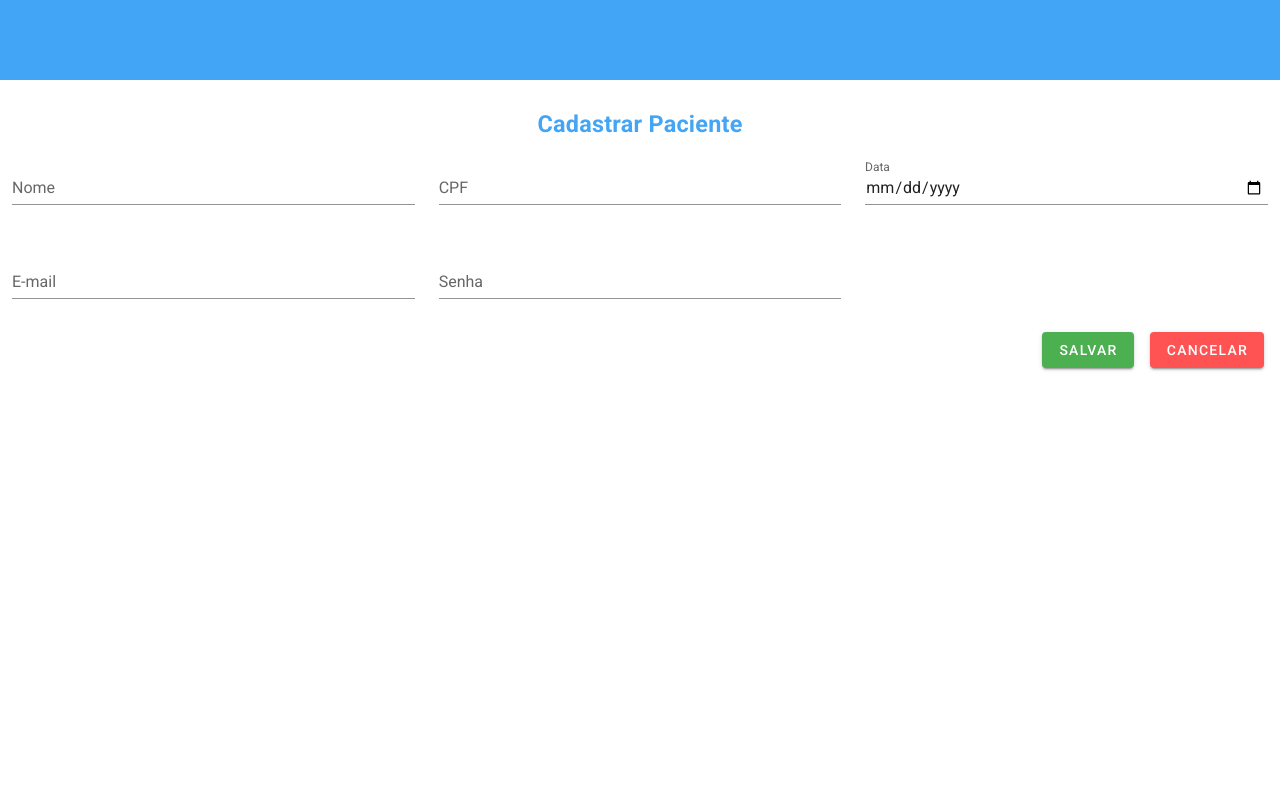
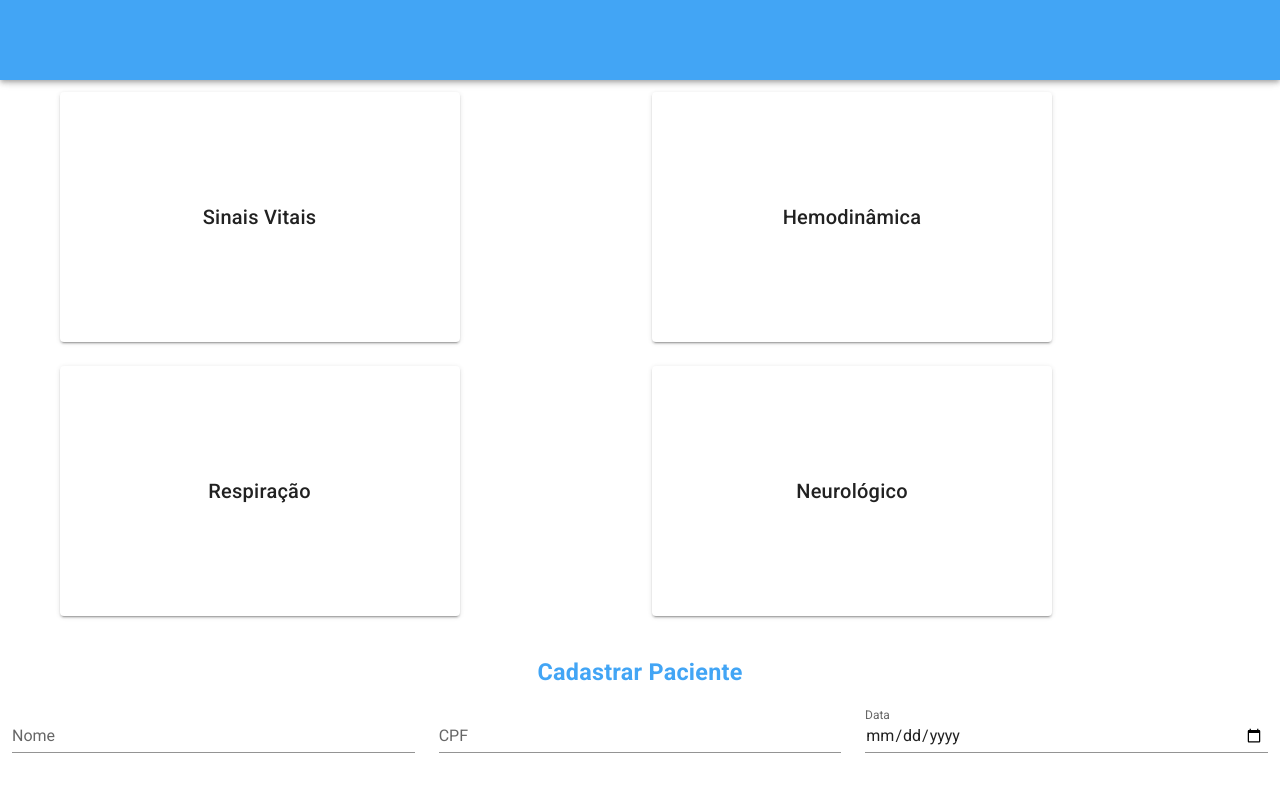
Before and after one commit to julioCesarRocha/efolhao-frontend, a Vue app: page / in a window 1280 px wide. Shown: the top 800 px of the page. Built offline with nearby package versions, Linux system fonts and the light colour scheme.

Commit message:
Pré implementação do VueRouter

```diff
--- a/package.json
+++ b/package.json
@@ -19,6 +19,7 @@
     "stream-browserify": "^3.0.0",
     "util": "^0.12.4",
     "vue": "^2.6.14",
+    "vue-router": "^3.6.5",
     "vuetify": "^2.6.0"
   },
   "devDependencies": {
--- a/src/App.vue
+++ b/src/App.vue
@@ -4,6 +4,7 @@
     <v-spacer></v-spacer>
     <!-- <PacientesComponent /> -->
      <!-- <SinaisVitais /> -->
+     <MenuComponent />
      <UsuarioComponent />
     <!-- <HemodinamicaApp /> -->
     <!-- <RespiracaoComponent /> -->
@@ -20,11 +21,13 @@ import NavbarApp from "./components/Navbar.vue";
 // import RespiracaoComponent from "./components/Respiracao.vue";
 // import LoginComponent from "./components/LoginComponent.vue";
 import UsuarioComponent from "./components/UsuarioComponent.vue";
+import MenuComponent from "./components/MenuComponent.vue";
 
 export default {
   components: {
     NavbarApp,
     UsuarioComponent,
+    MenuComponent,
     // SinaisVitais,
     // HemodinamicaApp
     // RespiracaoComponent
--- /dev/null
+++ b/src/components/MenuComponent.vue
@@ -0,0 +1,59 @@
+<template>
+    <v-container>
+      <v-row>
+        <v-col cols="12" md="6">
+          <v-card @click="redirectToForm1">
+            <v-card-title>Sinais Vitais</v-card-title>
+          </v-card>
+        </v-col>
+        <v-col cols="12" md="6">
+          <v-card @click="redirectToForm2">
+            <v-card-title>Hemodinâmica</v-card-title>
+          </v-card>
+        </v-col>
+      </v-row>
+      <v-row>
+        <v-col cols="12" md="6">
+          <v-card @click="redirectToForm3">
+            <v-card-title>Respiração</v-card-title>
+          </v-card>
+        </v-col>
+        <v-col cols="12" md="6">
+          <v-card @click="redirectToForm4">
+            <v-card-title>Neurológico</v-card-title>
+          </v-card>
+        </v-col>
+      </v-row>
+    </v-container>
+  </template>
+
+<script>
+  export default {
+    methods: {
+      redirectToForm1() {
+        this.$router.push({ name: "SinaisVitais" });
+      },
+      redirectToForm2() {
+        this.$router.push({ name: "Hemodinamica" });
+      },
+      redirectToForm3() {
+        this.$router.push({ name: "Hemodinamica" });
+      },
+      redirectToForm4() {
+        this.$router.push({ name: "Neurologico" });
+      },
+    },
+  };
+</script>
+<style scoped>
+    .v-card {
+        display: flex;
+        justify-content: center;
+        height: 250px;
+        width: 400px;
+        background-color: #5faff0;
+        color: white;
+        /* flex-wrap: wrap; */
+
+    }
+</style>
--- a/src/main.js
+++ b/src/main.js
@@ -1,6 +1,7 @@
 import Vue from 'vue'
 import App from './App.vue'
 import vuetify from './plugins/vuetify'
+
 
 Vue.config.productionTip = false
 
```
Also changed, not shown: src/router/index.js (+42 -8 lines), 2 other files (tests, documents, lock files or other folders).
